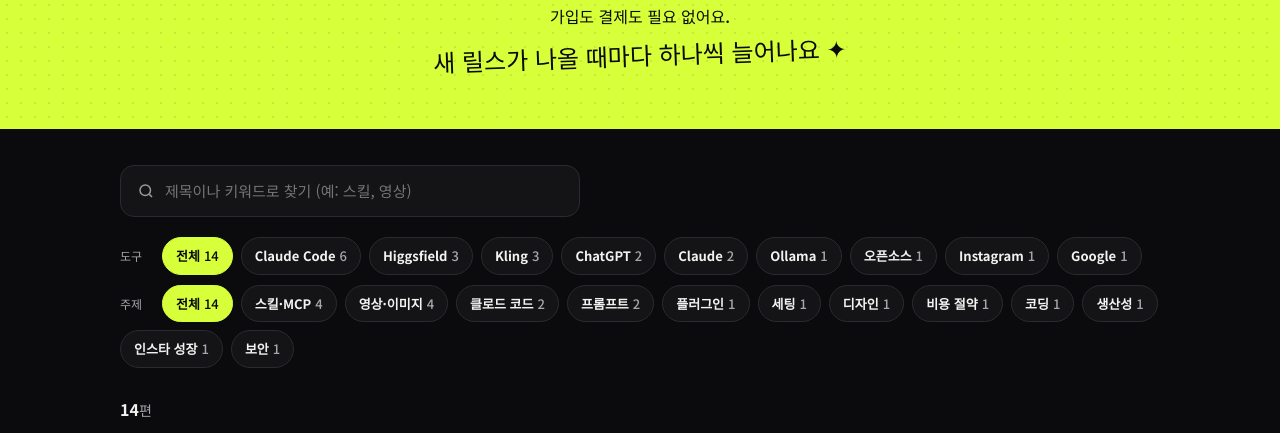
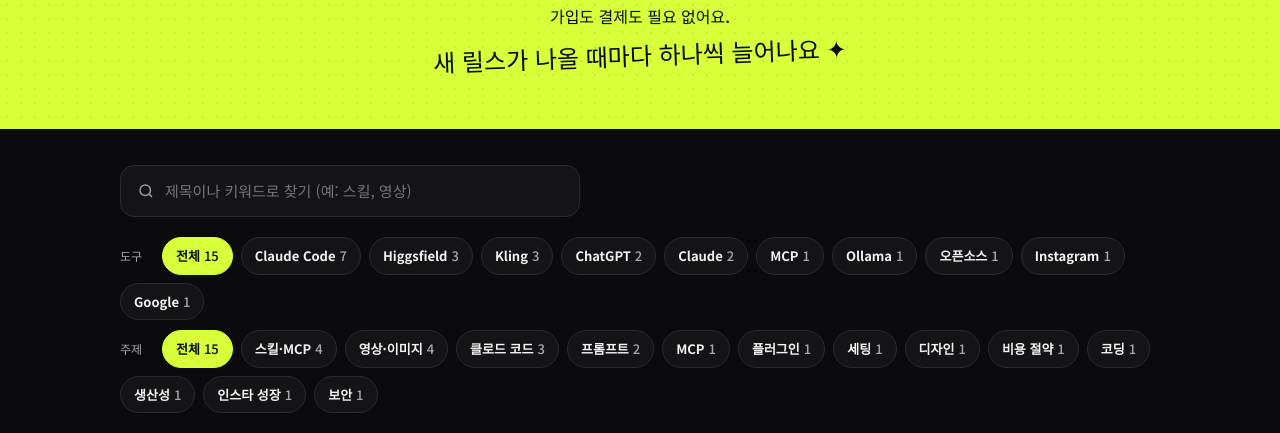
Before and after one commit to nerijel2018-spec/aiallfactory-guides, a plain HTML site: page index.html in a window 1280 px wide. Shown: the part 352-785 px from the top of the page. Drawn offline with Linux system fonts and the light colour scheme.

Commit message:
Day 8: 클로드 코드 필수 MCP 5개 가이드 추가
Co-Authored-By: Claude Opus 5.5 <noreply@anthropic.com>
Claude-Session: https://claude.ai/code/session_01LVEW72Pvmi66q3mw2GwGSi

```diff
--- a/index.html
+++ b/index.html
@@ -152,7 +152,44 @@ const IG = "https://www.instagram.com/ai.allfactory/";
 /* ---------- 가이드 데이터 ---------- */
 const GUIDES = [
 {
-  id:"claude-code-plugins-5", hot:true, isNew:true,
+  id:"claude-code-mcp-5", hot:true, isNew:true,
+  title:"클로드 코드 필수 MCP 5개 연결하기",
+  tools:["Claude Code","MCP"], topics:["클로드 코드","MCP"],
+  excerpt:"Context7 · Playwright · GitHub · Notion · Figma. 명령어 한 줄로 클로드 코드에 연결하는 필수 MCP 5개.",
+  date:"2026-11-28", min:5, keyword:"MCP",
+  intro:"<b>클로드 코드, MCP 하나도 연결 안 했나요?</b> <u>MCP는 클로드가 다른 서비스(문서·브라우저·깃허브·노션·피그마)를 직접 쓰게 해 주는 연결 통로예요.</u> 명령어 한 줄씩이면 연결돼요(2026년 11월 28일 공식 문서 기준).",
+  prompt:{title:"터미널에 한 줄씩 붙여넣기", text:"npx ctx7 setup --claude\nclaude mcp add playwright npx @playwright/mcp@latest\nclaude mcp add --transport http github https://api.githubcopilot.com/mcp/ --header \"Authorization: Bearer 내_깃허브_토큰\"\nclaude mcp add --transport http notion https://mcp.notion.com/mcp\nclaude mcp add --transport http figma https://mcp.figma.com/mcp"},
+  sections:[
+    {h:"한눈에 보기", html:`
+      <table class="tbl"><tr><th>#</th><th>MCP</th><th>하는 일</th></tr>
+      <tr><td>1</td><td><code class="i">Context7</code></td><td>라이브러리 최신 공식 문서·예제를 버전에 맞게 가져옴</td></tr>
+      <tr><td>2</td><td><code class="i">Playwright</code></td><td>클로드가 브라우저를 직접 열고 클릭·입력하며 테스트</td></tr>
+      <tr><td>3</td><td><code class="i">GitHub</code></td><td>저장소·이슈·PR을 대화로 읽고 관리</td></tr>
+      <tr><td>4</td><td><code class="i">Notion</code></td><td>내 노션 문서를 검색·읽고 정리·수정</td></tr>
+      <tr><td>5</td><td><code class="i">Figma</code></td><td>피그마 디자인을 읽어 코드로 옮김</td></tr></table>`},
+    {h:"연결 방법", html:`
+      <p>터미널(클로드 코드 밖)에서 명령어를 입력하고, 클로드 코드를 다시 켠 뒤 <code class="i">/mcp</code> 를 입력하면 연결 상태가 보여요. 노션·피그마처럼 로그인이 필요한 건 <code class="i">/mcp</code> 메뉴에서 로그인하면 돼요.</p>
+      ${code("claude mcp add --transport http notion https://mcp.notion.com/mcp")}`},
+    {h:"Context7 — 최신 공식 문서", html:`
+      <p>AI가 옛날 문법으로 코드를 쓰는 걸 막아 줘요. 질문하면 그 라이브러리의 최신 공식 문서와 예제를 찾아서 답에 넣어요. <code class="i">npx ctx7 setup --claude</code> 로 설치하면 브라우저 로그인만 하면 돼요. GitHub 별 6.4만(upstash/context7, MIT, 11/28 기준).</p>`},
+    {h:"Playwright — 브라우저 직접 테스트", html:`
+      <p>마이크로소프트가 만든 MCP예요. 클로드가 브라우저를 열어 버튼을 누르고 폼을 채우면서 내 사이트가 제대로 되는지 확인해요. 스크린샷 대신 화면 구조를 읽어서 빠르고 정확해요.</p>`},
+    {h:"GitHub — 이슈·PR 대화로", html:`
+      <p>"이슈 #12 고쳐서 PR 올려 줘"처럼 말하면 이슈를 읽고 PR까지 만들어요. 깃허브 개인 액세스 토큰(PAT)이 필요해요. 토큰은 필요한 권한만 주고, 다른 사람과 공유하지 마세요.</p>`},
+    {h:"Notion — 문서 읽고 정리", html:`
+      <p>노션이 직접 운영하는 원격 MCP예요. 회의록을 읽고 할 일 목록으로 정리하거나, 새 페이지를 만들 수 있어요. 내가 볼 수 있는 페이지만 다뤄요.</p>`},
+    {h:"Figma — 디자인을 코드로", html:`
+      <p>피그마 공식 원격 MCP예요. 디자인 링크를 주면 색상·간격·레이아웃을 읽어서 코드로 옮겨 줘요. 처음 연결할 때 피그마 계정으로 로그인해요.</p>`},
+    {h:"주의할 점", html:`
+      <ul><li>MCP는 클로드에게 외부 서비스 권한을 주는 거예요. 믿을 수 있는 공식 서버만 연결하세요.</li>
+      <li>토큰·API 키는 대화창에 붙여넣지 말고, 연결 명령어나 환경 변수로만 넣으세요.</li>
+      <li>연결 목록은 <code class="i">claude mcp list</code>, 삭제는 <code class="i">claude mcp remove 이름</code>.</li></ul>`}
+  ],
+  sources:["code.claude.com/docs/en/mcp","github.com/upstash/context7","github.com/microsoft/playwright-mcp","github.com/github/github-mcp-server","developers.notion.com/docs/mcp","developers.figma.com/docs/figma-mcp-server"]
+},
+
+{
+  id:"claude-code-plugins-5", hot:true, isNew:false,
   title:"클로드 코드 입문 필수 공식 플러그인 5개",
   tools:["Claude Code"], topics:["클로드 코드","플러그인"],
   excerpt:"superpowers · code-review · commit-commands · security-guidance · claude-code-setup. Anthropic 공식 마켓플레이스에서 한 줄로 설치하는 입문 필수 플러그인 5개.",
```
